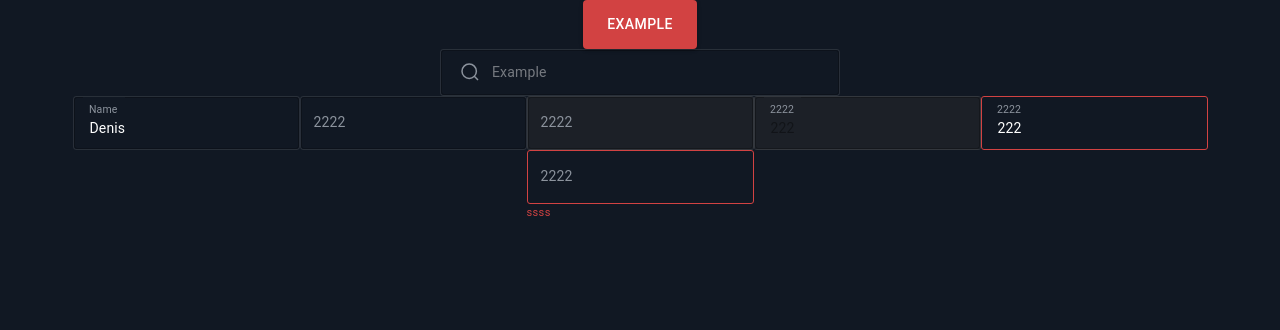
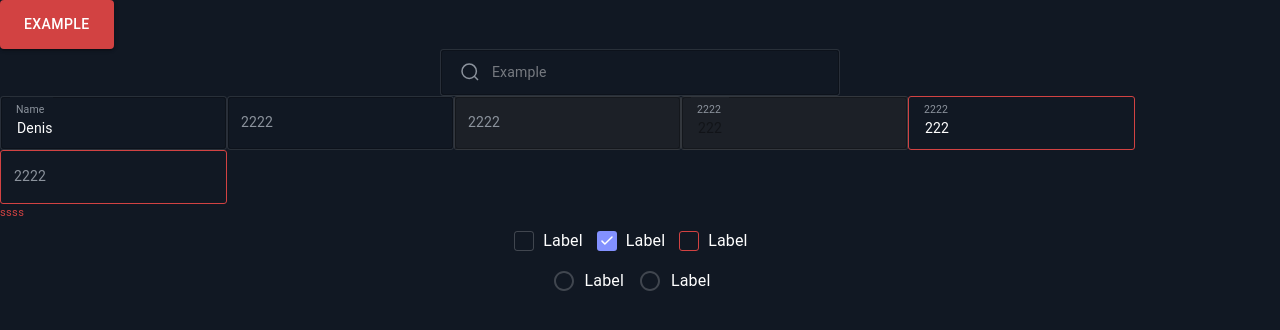
Before and after one commit to PerelomaDenis/chat, a React (Create React App) app in the folder client/: page / in a window 1280 px wide. Shown: the top 330 px of the page. Built offline with nearby package versions, Linux system fonts and the light colour scheme.

Commit message:
Added radiobutton and checkbox theme

```diff
--- a/client/src/App.css
+++ b/client/src/App.css
@@ -1,38 +1,6 @@
-.App {
-  text-align: center;
+body {
+  margin: 0;
+  padding: 0;
+  box-sizing: border-box;
+  color: #FFFFFF;
 }
-
-.App-logo {
-  height: 40vmin;
-  pointer-events: none;
-}
-
-@media (prefers-reduced-motion: no-preference) {
-  .App-logo {
-    animation: App-logo-spin infinite 20s linear;
-  }
-}
-
-.App-header {
-  background-color: #282c34;
-  min-height: 100vh;
-  display: flex;
-  flex-direction: column;
-  align-items: center;
-  justify-content: center;
-  font-size: calc(10px + 2vmin);
-  color: white;
-}
-
-.App-link {
-  color: #61dafb;
-}
-
-@keyframes App-logo-spin {
-  from {
-    transform: rotate(0deg);
-  }
-  to {
-    transform: rotate(360deg);
-  }
-}
--- a/client/src/App.tsx
+++ b/client/src/App.tsx
@@ -1,9 +1,18 @@
 import * as React from 'react';
 
-import { Autocomplete, Box, Button, InputAdornment, TextField } from '@mui/material';
+import {
+  Autocomplete,
+  Box,
+  Button,
+  Checkbox,
+  FormControlLabel,
+  InputAdornment,
+  Radio,
+  TextField,
+} from '@mui/material';
 
 import './App.css';
-import { Search } from './components/Icons';
+import { CheckBox, CheckBoxChecked, CheckBoxError, Search } from './components/Icons';
 
 const App: React.FC = () => {
   const aaa = [{ name: '1' }, { name: '2' }, { name: '3' }, { name: '4' }];
@@ -45,6 +54,26 @@ const App: React.FC = () => {
       <TextField label="2222" value="222" disabled />
       <TextField label="2222" value="222" error />
       <TextField label="2222" value="" error helperText="ssss" />
+      <Box display="flex" justifyContent="center">
+        <FormControlLabel
+          control={<Checkbox checkedIcon={<CheckBoxChecked />} icon={<CheckBox />} />}
+          label="Label"
+        />
+        <FormControlLabel
+          control={
+            <Checkbox defaultChecked checkedIcon={<CheckBoxChecked />} icon={<CheckBox />} />
+          }
+          label="Label"
+        />
+        <FormControlLabel
+          control={<Checkbox checkedIcon={<CheckBoxChecked />} icon={<CheckBoxError />} />}
+          label="Label"
+        />
+      </Box>
+      <Box display="flex" justifyContent="center">
+        <FormControlLabel control={<Radio />} label="Label" />
+        <FormControlLabel control={<Radio />} label="Label" />
+      </Box>
     </div>
   );
 };
--- /dev/null
+++ b/client/src/components/Icons/CheckBox.tsx
@@ -0,0 +1,9 @@
+import * as React from 'react';
+
+export const CheckBox = () => {
+  return (
+    <svg width="20" height="20" viewBox="0 0 20 20" fill="none" xmlns="http://www.w3.org/2000/svg">
+      <rect x="0.5" y="0.5" width="19" height="19" rx="2.5" stroke="white" strokeOpacity="0.2" />
+    </svg>
+  );
+};
--- /dev/null
+++ b/client/src/components/Icons/CheckBoxChecked.tsx
@@ -0,0 +1,10 @@
+import * as React from 'react';
+
+export const CheckBoxChecked = () => {
+  return (
+    <svg width="20" height="20" viewBox="0 0 20 20" fill="none" xmlns="http://www.w3.org/2000/svg">
+      <rect width="20" height="20" rx="3" fill="#8391FF" />
+      <path d="M5 10.1176L7.91667 13L15 6" stroke="white" strokeWidth="1.5" strokeLinecap="round" />
+    </svg>
+  );
+};
--- /dev/null
+++ b/client/src/components/Icons/CheckBoxError.tsx
@@ -0,0 +1,9 @@
+import * as React from 'react';
+
+export const CheckBoxError = () => {
+  return (
+    <svg width="20" height="20" viewBox="0 0 20 20" fill="none" xmlns="http://www.w3.org/2000/svg">
+      <rect x="0.5" y="0.5" width="19" height="19" rx="2.5" stroke="#D24242" />
+    </svg>
+  );
+};
--- a/client/src/components/Icons/index.ts
+++ b/client/src/components/Icons/index.ts
@@ -1 +1,4 @@
 export { Search } from './Search';
+export { CheckBox } from './CheckBox';
+export { CheckBoxChecked } from './CheckBoxChecked';
+export { CheckBoxError } from './CheckBoxError';
--- a/client/src/theme.ts
+++ b/client/src/theme.ts
@@ -122,5 +122,12 @@ export const customTheme = createTheme({
         },
       },
     },
+    MuiRadio: {
+      styleOverrides: {
+        root: {
+          color: 'rgba(255, 255, 255, 0.2)',
+        },
+      },
+    },
   },
 });
```
